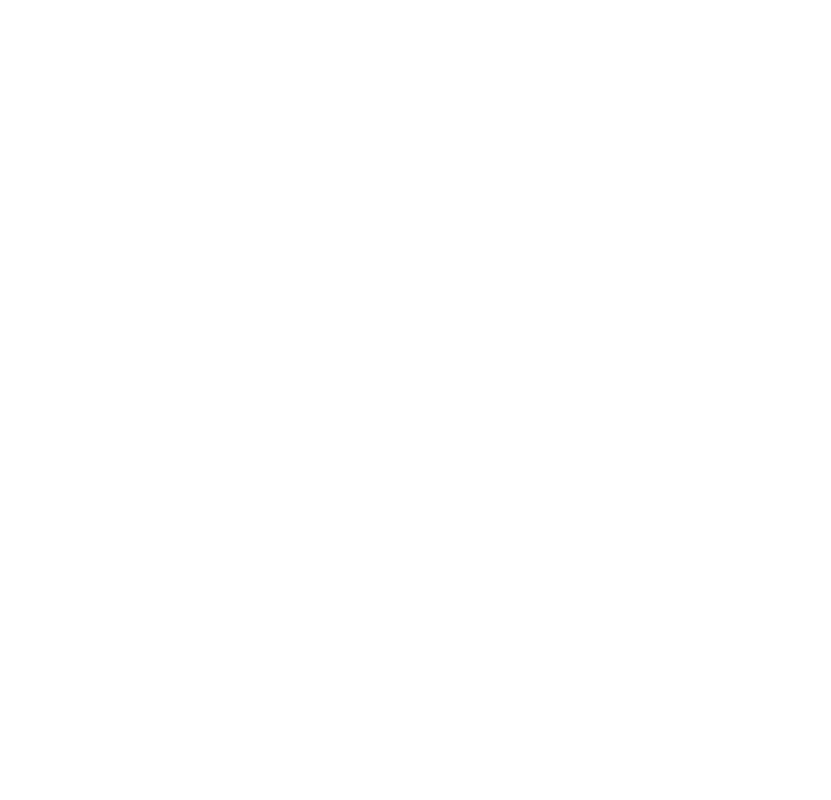
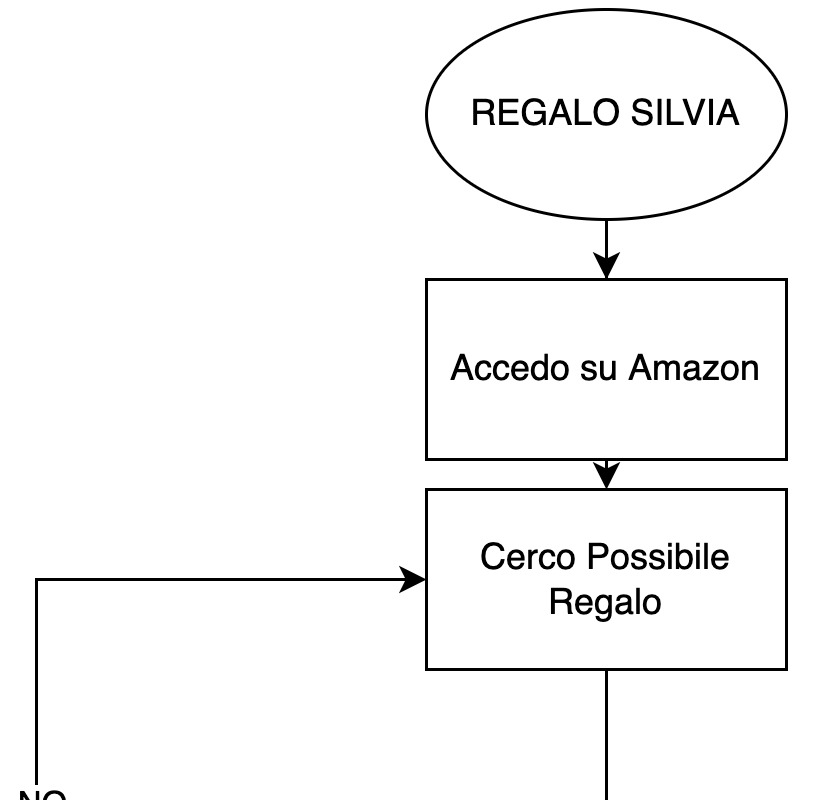
Before and after one commit to LorenzoBernardini88/human-code, a plain HTML site: page index.html in a window 1280 px wide. Shown: the top 800 px of the page, without its empty margins (0-831 px from the left). Drawn offline with Linux system fonts and the light colour scheme.

Commit message:
allego diagramma

```diff
--- a/index.html
+++ b/index.html
@@ -7,6 +7,8 @@
     <title>HUMAN-CODE</title>
 </head>
 <body>
-
+    <div>
+        <img src="img/Untitled Diagram-Page-1.jpg" alt="">
+    </div>
 </body>
 </html>
```
Also changed, not shown: img/Untitled Diagram-Page-1.jpg (added), 1 other file.
